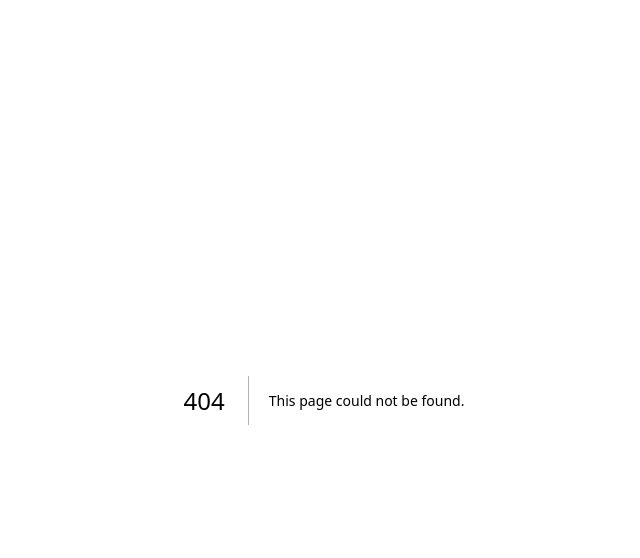
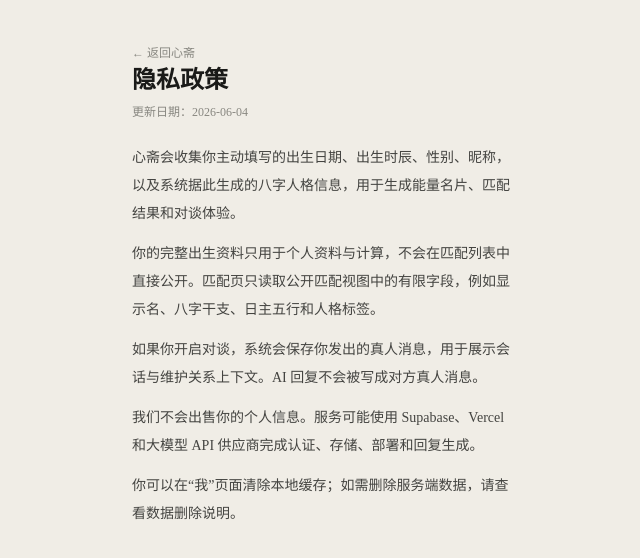
Before and after one commit to 44678020qq-ctrl/xinzhai, a Next.js app: page /privacy in a window 1280 px wide. Before the commit this address had no page. Shown: the top 558 px of the page, without its empty margins (316-956 px from the left). Built offline with nearby package versions, Linux system fonts and the light colour scheme.

Commit message:
Add privacy policy page

```diff
--- /dev/null
+++ b/src/app/privacy/page.tsx
@@ -0,0 +1,23 @@
+import Link from "next/link";
+
+export default function PrivacyPage() {
+  return (
+    <main className="min-h-screen bg-bg px-6 py-10 text-ink">
+      <article className="mx-auto flex w-full max-w-sm flex-col gap-6">
+        <header className="space-y-2">
+          <Link href="/" className="text-xs text-sub hover:text-accent">← 返回心斋</Link>
+          <h1 className="text-2xl font-semibold">隐私政策</h1>
+          <p className="text-xs text-sub">更新日期：2026-06-04</p>
+        </header>
+
+        <section className="space-y-3 text-sm leading-7 text-ink-2">
+          <p>心斋会收集你主动填写的出生日期、出生时辰、性别、昵称，以及系统据此生成的八字人格信息，用于生成能量名片、匹配结果和对谈体验。</p>
+          <p>你的完整出生资料只用于个人资料与计算，不会在匹配列表中直接公开。匹配页只读取公开匹配视图中的有限字段，例如显示名、八字干支、日主五行和人格标签。</p>
+          <p>如果你开启对谈，系统会保存你发出的真人消息，用于展示会话与维护关系上下文。AI 回复不会被写成对方真人消息。</p>
+          <p>我们不会出售你的个人信息。服务可能使用 Supabase、Vercel 和大模型 API 供应商完成认证、存储、部署和回复生成。</p>
+          <p>你可以在“我”页面清除本地缓存；如需删除服务端数据，请查看数据删除说明。</p>
+        </section>
+      </article>
+    </main>
+  );
+}
```
